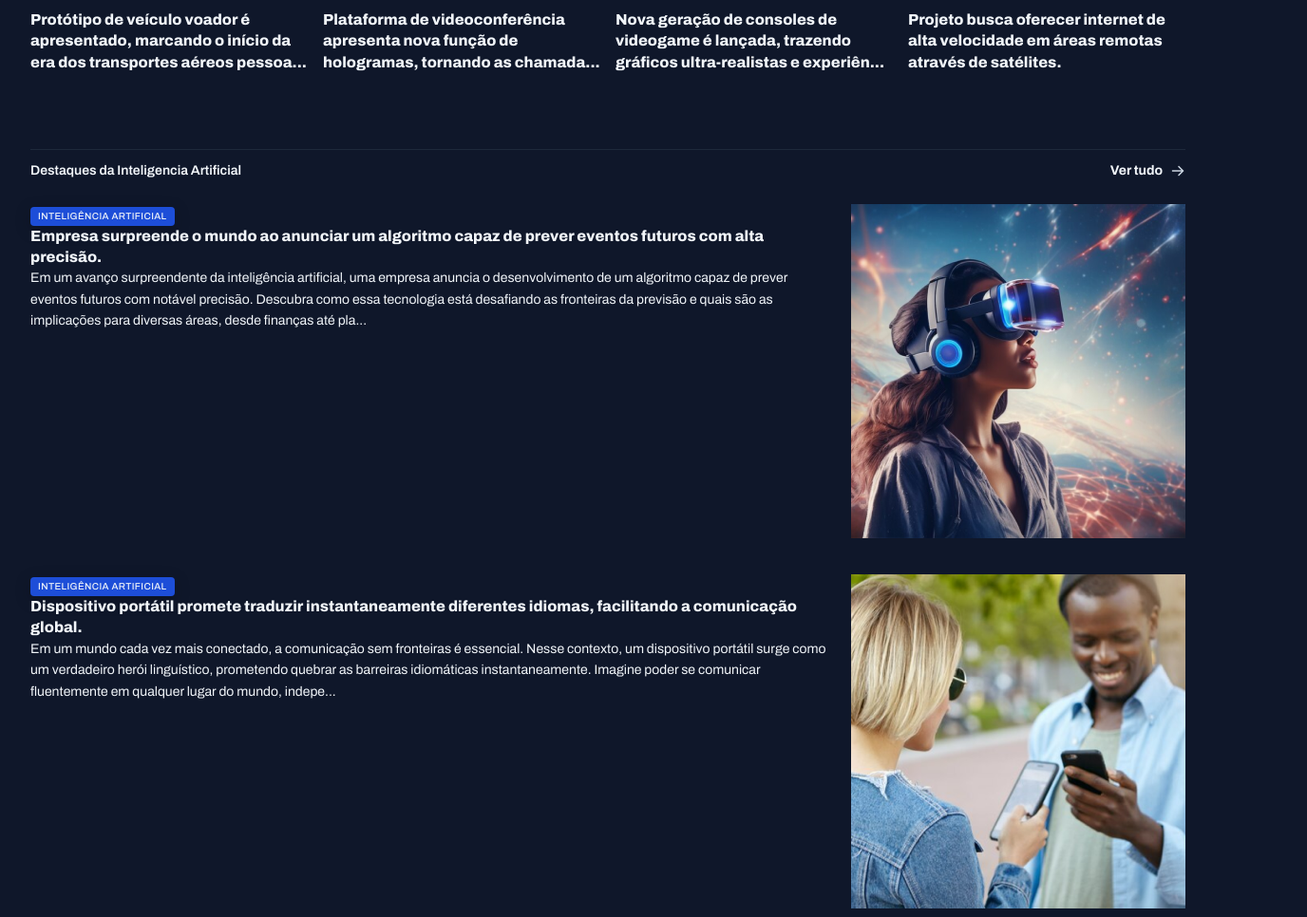
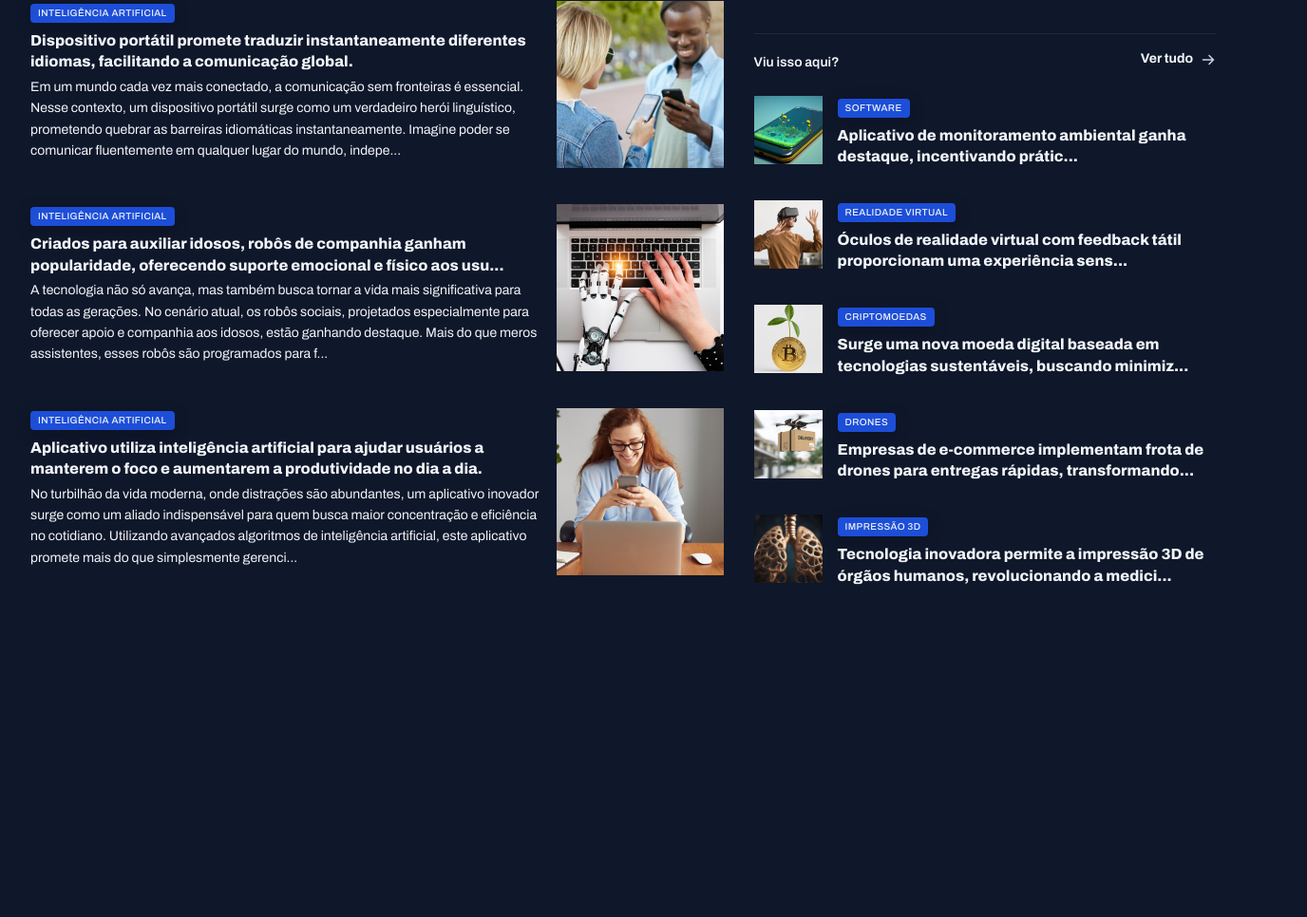
Before and after one commit to MateusVon/portal-de-noticias, a plain HTML site: page index.html in a window 1280 px wide. Shown: the part 929-1895 px from the top of the page at 95% size, 1376 px wide, since content can reach past the window. After the commit the page ends 1771 px from the top, so only its background shows below. Drawn offline with Linux system fonts and the light colour scheme.

Commit message:
Estilizando os ultimos cards

```diff
--- a/index.html
+++ b/index.html
@@ -207,7 +207,7 @@
       </div>
     </section>
 
-    <div>
+    <aside>
       <div id="ads">
         <img src="assets/Ads.png" alt="">
       </div>
@@ -229,7 +229,7 @@
             <div>
               <span class="content-tag">Software</span>
               <h3 class="text-xl">
-                Aplicativo de monitoramento ambiental ganha destaque, incentivando práticas ecológicas e pro...
+                Aplicativo de monitoramento ambiental ganha destaque, incentivando prátic...
               </h3>
             </div>
           </article>
@@ -241,7 +241,7 @@
             <div>
               <span class="content-tag">Realidade Virtual</span>
               <h3 class="text-xl">
-                Óculos de realidade virtual com feedback tátil proporcionam uma experiência sensorial complet...
+                Óculos de realidade virtual com feedback tátil proporcionam uma experiência sens...
               </h3>
             </div>
           </article>
@@ -253,7 +253,7 @@
             <div>
               <span class="content-tag">Criptomoedas</span>
               <h3 class="text-xl">
-                Surge uma nova moeda digital baseada em tecnologias sustentáveis, buscando minimizar o i...
+                Surge uma nova moeda digital baseada em tecnologias sustentáveis, buscando minimiz...
               </h3>
             </div>
           </article>
@@ -265,7 +265,7 @@
             <div>
               <span class="content-tag">Drones</span>
               <h3 class="text-xl">
-                Empresas de e-commerce implementam frota de drones para entregas rápidas, transformando o cen...
+                Empresas de e-commerce implementam frota de drones para entregas rápidas, transformando...
               </h3>
             </div>
           </article>
@@ -277,13 +277,13 @@
             <div>
               <span class="content-tag">Impressão 3D</span>
               <h3 class="text-xl">
-                Tecnologia inovadora permite a impressão 3D de órgãos humanos, revolucionando a medicina e a li...
+                Tecnologia inovadora permite a impressão 3D de órgãos humanos, revolucionando a medici...
               </h3>
             </div>
           </article>
         </div>
       </section>
-    </div>
+    </aside>
   </main>
 </body>
 </html>
--- a/styles/global.css
+++ b/styles/global.css
@@ -52,7 +52,15 @@ img {
 
 main {
   margin-top: 40px;
-  gap: 80px;
+  row-gap: 80px;
+  column-gap: 32px;
+
+  grid-template-columns: 60% 40%;
+
+  grid-template-areas:
+   "featured featured"
+   "weekly weekly"
+   "ai aside";
 }
 
 .content-tag {
--- a/styles/header.css
+++ b/styles/header.css
@@ -12,8 +12,8 @@
     margin-inline: auto;
   }
 
-  div::nth-child(3) {
-    justify-self:end ;
+  div:nth-child(3) {
+    justify-self:end;
   }
 }
 
--- a/styles/sections.css
+++ b/styles/sections.css
@@ -21,6 +21,7 @@ section header {
 }
 
 #featured {
+  grid-area: fetured;
   img {
     height: 100%;
     object-fit: cover;
@@ -61,6 +62,8 @@ section header {
 }
 
 #weekly {
+  grid-area: weekly;
+
   &>div {
     grid-template-columns: repeat(4, 292px);
   }
@@ -84,3 +87,36 @@ section header {
     }
   }
 }
+
+#ai {
+  grid-area: ai;
+
+  img {
+    width: 176px;
+    aspect-ratio: 1/1;
+    object-fit: cover;
+  }
+
+  h3 {
+    margin-block: 8px 4px;
+  }
+}
+
+aside {
+  grid-area: aside;
+}
+
+#more {
+
+  margin-top: 32px;
+
+  h3 {
+    margin-top: 8px;
+  }
+
+  img {
+    width: 72px;
+    aspect-ratio: 1/1;
+    object-fit: cover;
+  }
+}
```
